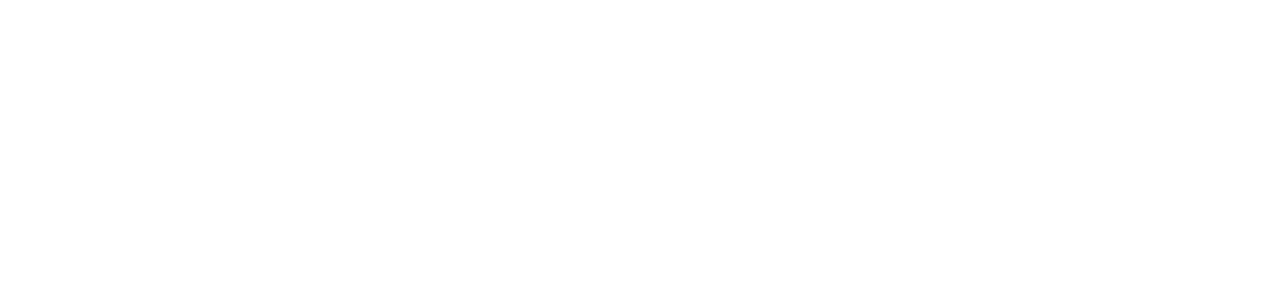
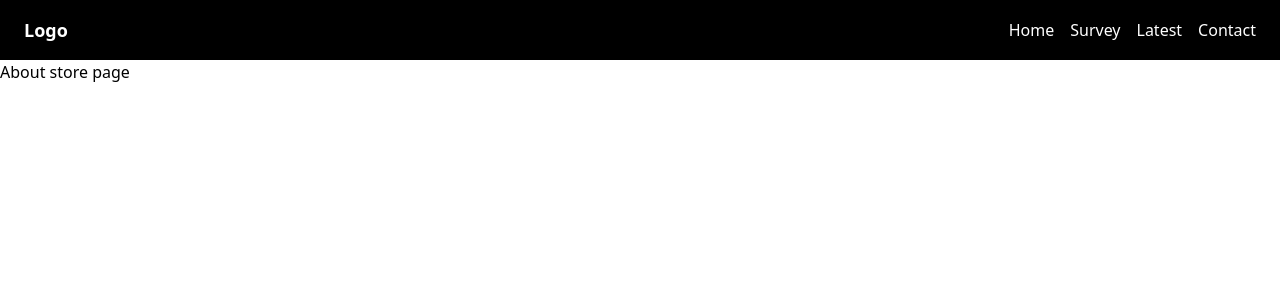
Before and after one commit to faithchulu/survey-app, a React (Create React App) app: page /about in a window 1280 px wide. Before the commit this address had no page. Shown: the top 300 px of the page. Built offline with nearby package versions, Linux system fonts and the light colour scheme.

Commit message:
created about, latest pages, modified form

```diff
--- a/src/App.js
+++ b/src/App.js
@@ -8,17 +8,17 @@
 import FormWizard from "./pages/FormWizard";
 import UserHome from "./pages/userHome";
 import Dashboard from "./pages/dashboard";
+import About from "./pages/about";
 
 function App() {
   return (
     <div>
-
-
       <BrowserRouter>
         <Routes>
           <Route index element={<Login />} />
           <Route path="/logout" element={<Login />} />
           <Route path="/home" element={<Home />} />
+          <Route path="/about" element={<About />} />
           <Route path="/dashboard" element={<Dashboard />} />
           <Route path="/dashboard" element={<Dashboard />} />
           <Route path="/survey" element={<Survey />} />
--- a/src/assets/components/navbar.js
+++ b/src/assets/components/navbar.js
@@ -7,22 +7,22 @@
         <div className="text-white font-bold text-lg">Logo</div>
         <ul className="flex space-x-4">
           <li>
-            <a href="#" className="text-white hover:text-gray-300">
+            <a href="/userhome" className="text-white hover:text-gray-300">
               Home
             </a>
           </li>
           <li>
-            <a href="#" className="text-white hover:text-gray-300">
-              About
+            <a href="/form" className="text-white hover:text-gray-300">
+              Survey
             </a>
           </li>
           <li>
-            <a href="#" className="text-white hover:text-gray-300">
-              Services
+            <a href="/latest" className="text-white hover:text-gray-300">
+              Latest
             </a>
           </li>
           <li>
-            <a href="#" className="text-white hover:text-gray-300">
+            <a href="About" className="text-white hover:text-gray-300">
               Contact
             </a>
           </li>
--- a/src/pages/FormWizard.js
+++ b/src/pages/FormWizard.js
@@ -1,4 +1,5 @@
 import React, { useState } from "react";
+import NavBar from "../assets/components/navbar";
 
 const FormWizard = () => {
   const [step, setStep] = useState(1);
@@ -29,7 +30,6 @@
   const renderStep1 = () => (
     <div className="space-y-4">
       <h2 className="text-xl font-semibold">
-        {" "}
         How frequently do you visit our supermarket?
       </h2>
       <div>
@@ -1129,6 +1129,8 @@
 
 
   return (
+    <div>
+      <NavBar />
       <div className="max-w-md mx-auto p-4">
         {step === 1 && renderStep1()}
         {step === 2 && renderStep2()}
@@ -1144,6 +1146,7 @@
         {step === 12 && renderStep12()}
         {step === 13 && renderStep13()}
       </div>
+    </div>
   );
 };
 
--- /dev/null
+++ b/src/pages/about.js
@@ -0,0 +1,10 @@
+import NavBar from "../assets/components/navbar";
+
+export default function About () {
+    return (
+      <div>
+        {" "}
+        <NavBar />
+        <h1>About store page</h1>
+      </div>
+    );}
--- a/src/pages/create_survey.js
+++ b/src/pages/create_survey.js
@@ -1,8 +1,10 @@
 import { PlusIcon } from "@heroicons/react/20/solid";
+import NavBar from "../assets/components/navbar";
 
 export default function Create_survey() {
   return (
     <div>
+      <NavBar />
 
       <div className="text-center">
         <svg
--- /dev/null
+++ b/src/pages/latest.js
@@ -0,0 +1,12 @@
+import NavBar from "../assets/components/navbar";
+
+export default function Latest() {
+  return (
+    <div>
+      {" "}
+      <NavBar />
+
+          <h1>Latest new and updates page</h1>
+    </div>
+  );
+}
```
Lines whose indentation alone changed are shown as unchanged.
